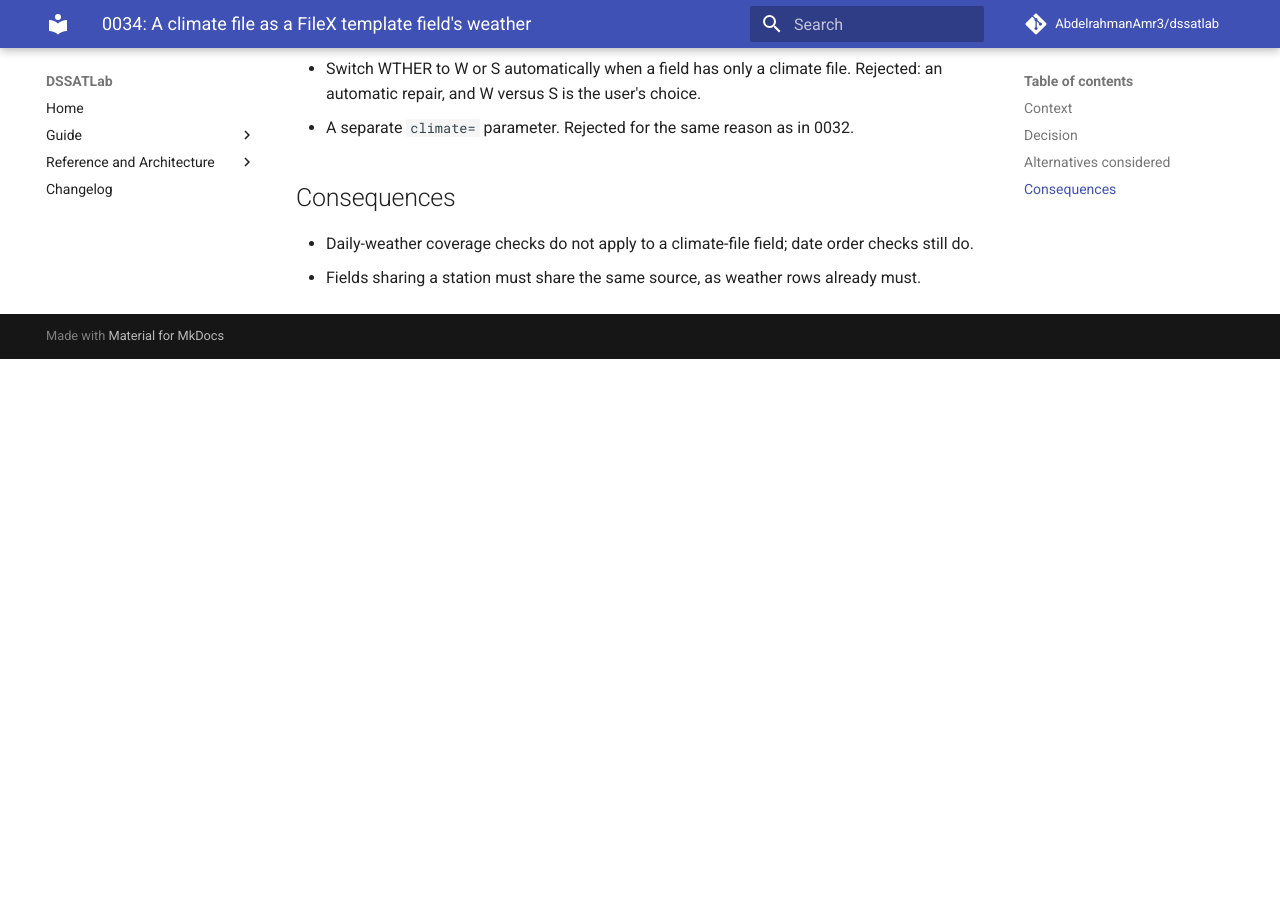
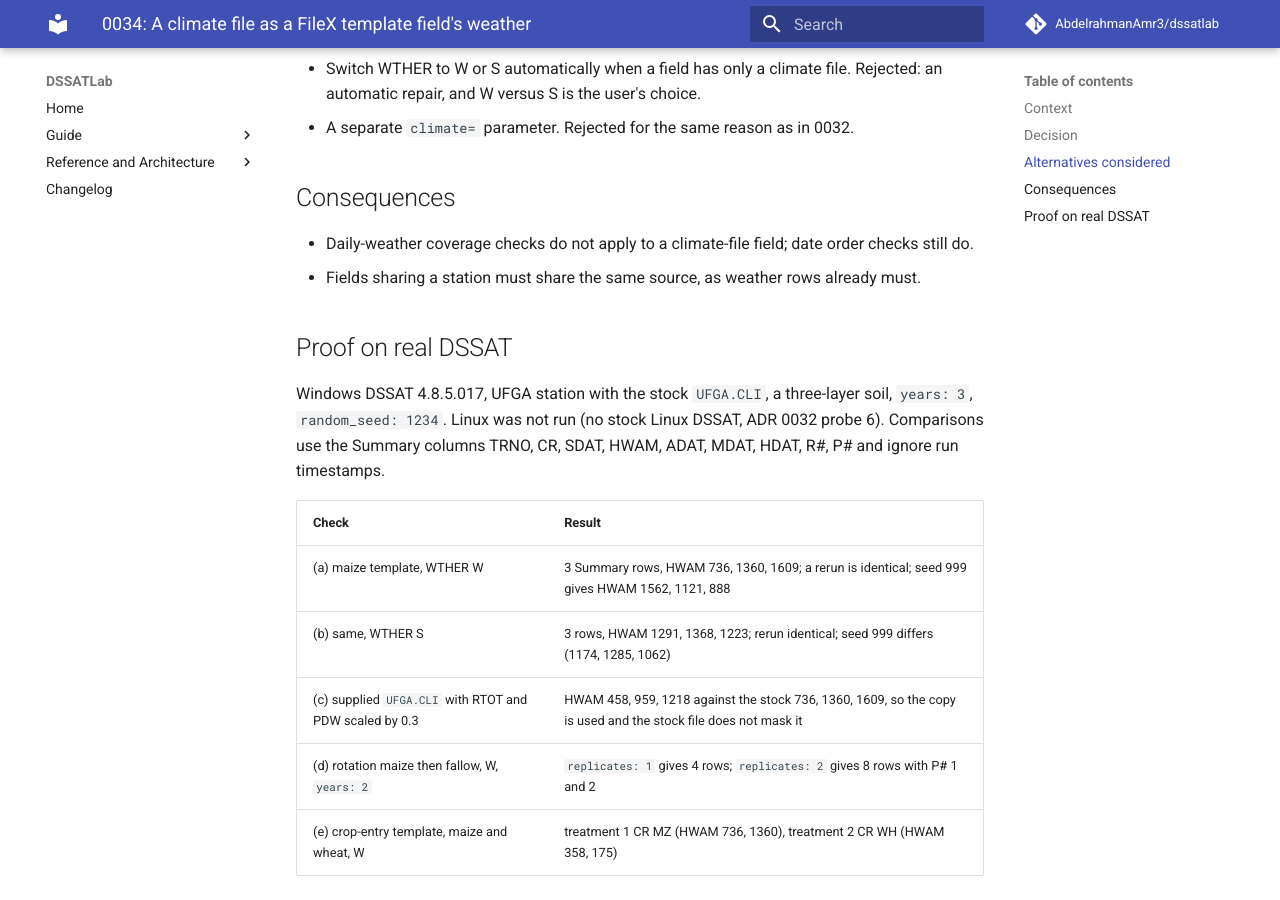
Before and after one commit to AbdelrahmanAmr3/dssatlab, an MkDocs documentation site: the page built from docs/adr/0034-climate-file-as-a-template-fields-weather.md, in a window 1280 px wide and 900 px high, scrolled down 797 px. Built offline with MkDocs 1.6.1 and Material for MkDocs 9.7.7, drawn with Linux system fonts in a browser that asks for light colours; comment, search, counter and statistics services are not loaded; before the commit the page ends 1156 px from its top, so only the background shows below that.

Commit message:
Record real-DSSAT proof for climate-file template fields in ADR 0034 (#314)
Co-Authored-By: Claude Sonnet 5.5 <noreply@anthropic.com>

```diff
--- a/docs/adr/0034-climate-file-as-a-template-fields-weather.md
+++ b/docs/adr/0034-climate-file-as-a-template-fields-weather.md
@@ -29,3 +29,17 @@ crop-entry and rotation templates; replicates above 1 still need a sequence (a r
 
 - Daily-weather coverage checks do not apply to a climate-file field; date order checks still do.
 - Fields sharing a station must share the same source, as weather rows already must.
+
+## Proof on real DSSAT
+
+Windows DSSAT 4.8.5.017, UFGA station with the stock `UFGA.CLI`, a three-layer soil, `years: 3`,
+`random_seed: 1234`. Linux was not run (no stock Linux DSSAT, ADR 0032 probe 6). Comparisons use the Summary
+columns TRNO, CR, SDAT, HWAM, ADAT, MDAT, HDAT, R#, P# and ignore run timestamps.
+
+| Check | Result |
+|---|---|
+| (a) maize template, WTHER W | 3 Summary rows, HWAM 736, 1360, 1609; a rerun is identical; seed 999 gives HWAM 1562, 1121, 888 |
+| (b) same, WTHER S | 3 rows, HWAM 1291, 1368, 1223; rerun identical; seed 999 differs (1174, 1285, 1062) |
+| (c) supplied `UFGA.CLI` with RTOT and PDW scaled by 0.3 | HWAM 458, 959, 1218 against the stock 736, 1360, 1609, so the copy is used and the stock file does not mask it |
+| (d) rotation maize then fallow, W, `years: 2` | `replicates: 1` gives 4 rows; `replicates: 2` gives 8 rows with P# 1 and 2 |
+| (e) crop-entry template, maize and wheat, W | treatment 1 CR MZ (HWAM 736, 1360), treatment 2 CR WH (HWAM 358, 175) |
```
